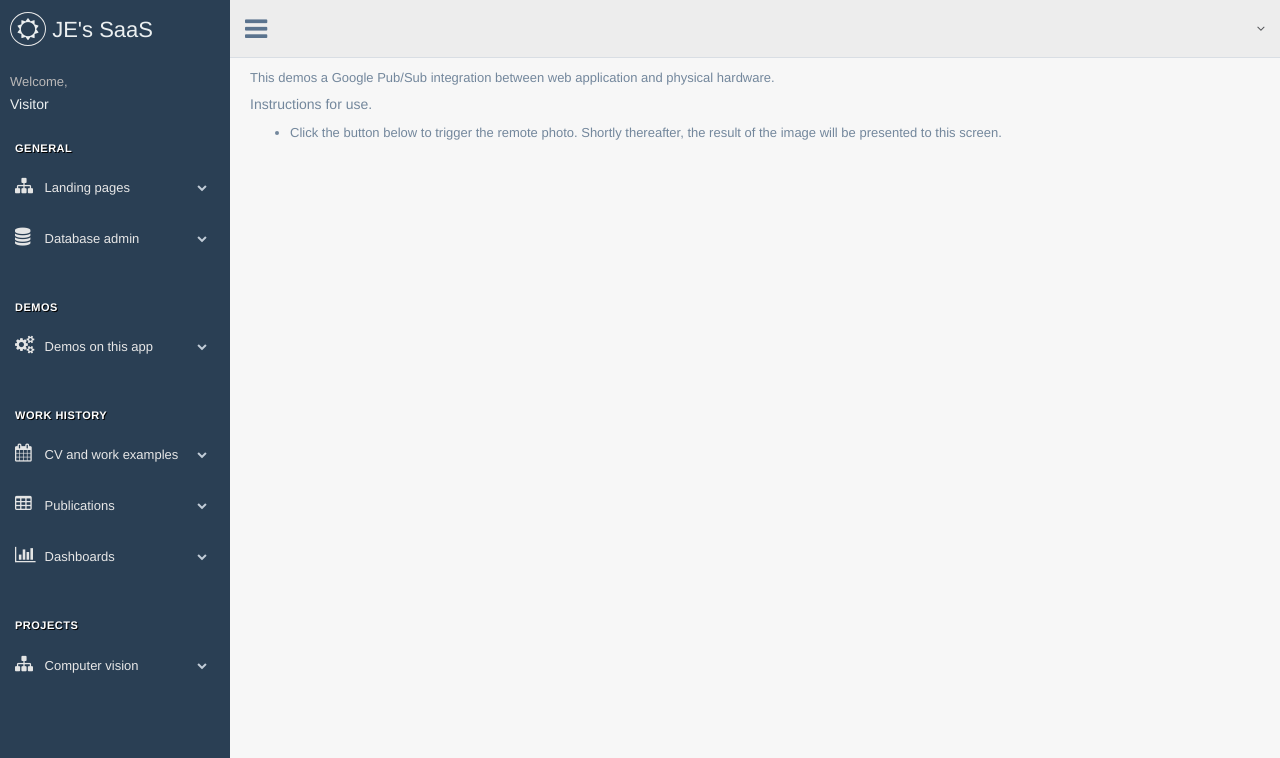
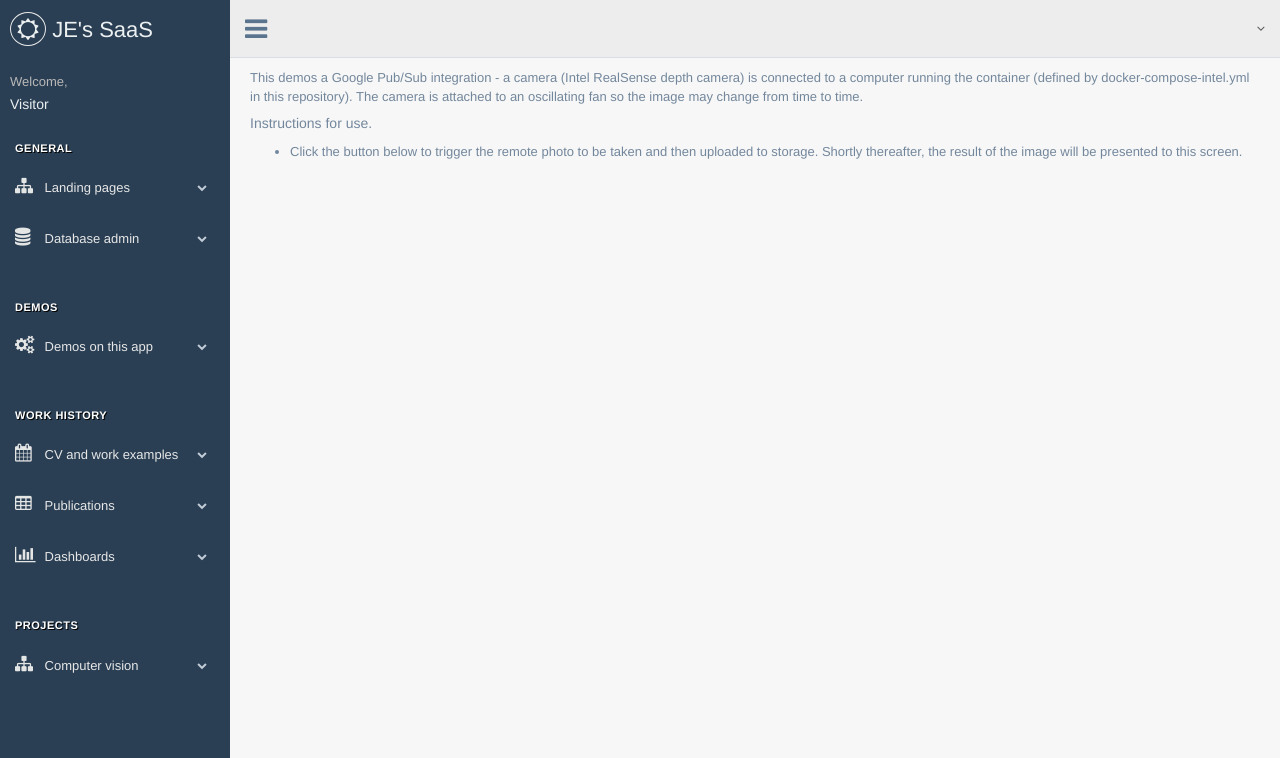
Before and after one commit to jkedmiston/portfolio, a Flask app: template templates/pubsub/pubsub_demo.html in a window 1280 px wide. Shown: the top 758 px of the page. Run offline with Flask 3, Linux system fonts and the light colour scheme; the template is opened without the code that fills it, so the values that code supplies are empty; parts of the project's set-up code (start-up, migrations or seed data) failed here and were passed over; some libraries are stand-ins or nearby versions.

Commit message:
setup-pubsub-realsense-frontend -- update html to trigger pubsub

```diff
--- a/templates/index.html
+++ b/templates/index.html
@@ -53,6 +53,7 @@ Configuration with web dyno, worker dyno, and beat dyno. The Beat
       <a href="{{url_for('reports_bp.latex_demo')}}" class="btn btn-info btn-block">Generate an example LaTeX report</a>
       <a href="{{url_for('reports_bp.present_sheet')}}" class="btn btn-info btn-block">Interact with Google sheets</a>
       <a href="{{url_for('reports_bp.analyze_user_sheet')}}" class="btn btn-info btn-block">Automatic data analysis</a>
+      <a href="{{url_for('pubsub_bp.pubsub_depth_cam')}}" class="btn btn-info btn-block">Demo server to hardware communication</a>
       <a href="/admin" class="btn btn-info btn-block">Admin panel (Proof of concept)</a>
 
       <a href="/pk" class="btn btn-info btn-block" target="_blank">Plotly Dash (Proof of concept)</a>
--- a/templates/pubsub/pubsub_demo.html
+++ b/templates/pubsub/pubsub_demo.html
@@ -2,11 +2,10 @@
 
 {% block content %}
 <div class="right_col" role="main">
-  This demos a Google Pub/Sub integration between web application and physical hardware.
-  <br>
+  This demos a Google Pub/Sub integration - a camera (Intel RealSense depth camera) is connected to a computer running the container (defined by docker-compose-intel.yml in this repository). The camera is attached to an oscillating fan so the image may change from time to time. <br>
   <h5>Instructions for use.</h5>
   <ul>
-    <li> Click the button below to trigger the remote photo. Shortly thereafter, the result of the image will be presented to this screen.  </li>
+    <li> Click the button below to trigger the remote photo to be taken and then uploaded to storage. Shortly thereafter, the result of the image will be presented to this screen.  </li>
   </ul>
   <div class="row">
     {{form_html|safe}}
--- a/views/pubsub_bp.py
+++ b/views/pubsub_bp.py
@@ -86,7 +86,7 @@ def pubsub_depth_cam():
             break
 
         return render_template('pubsub/pubsub_results.html',
-                               link="Link",
+                               link="Link to photo",
                                time_of_photo=time_of_photo,
                                url=url)
 
```
Also changed, not shown: templates/pubsub/pubsub_results.html (+4 -3 lines), 1 other file.
